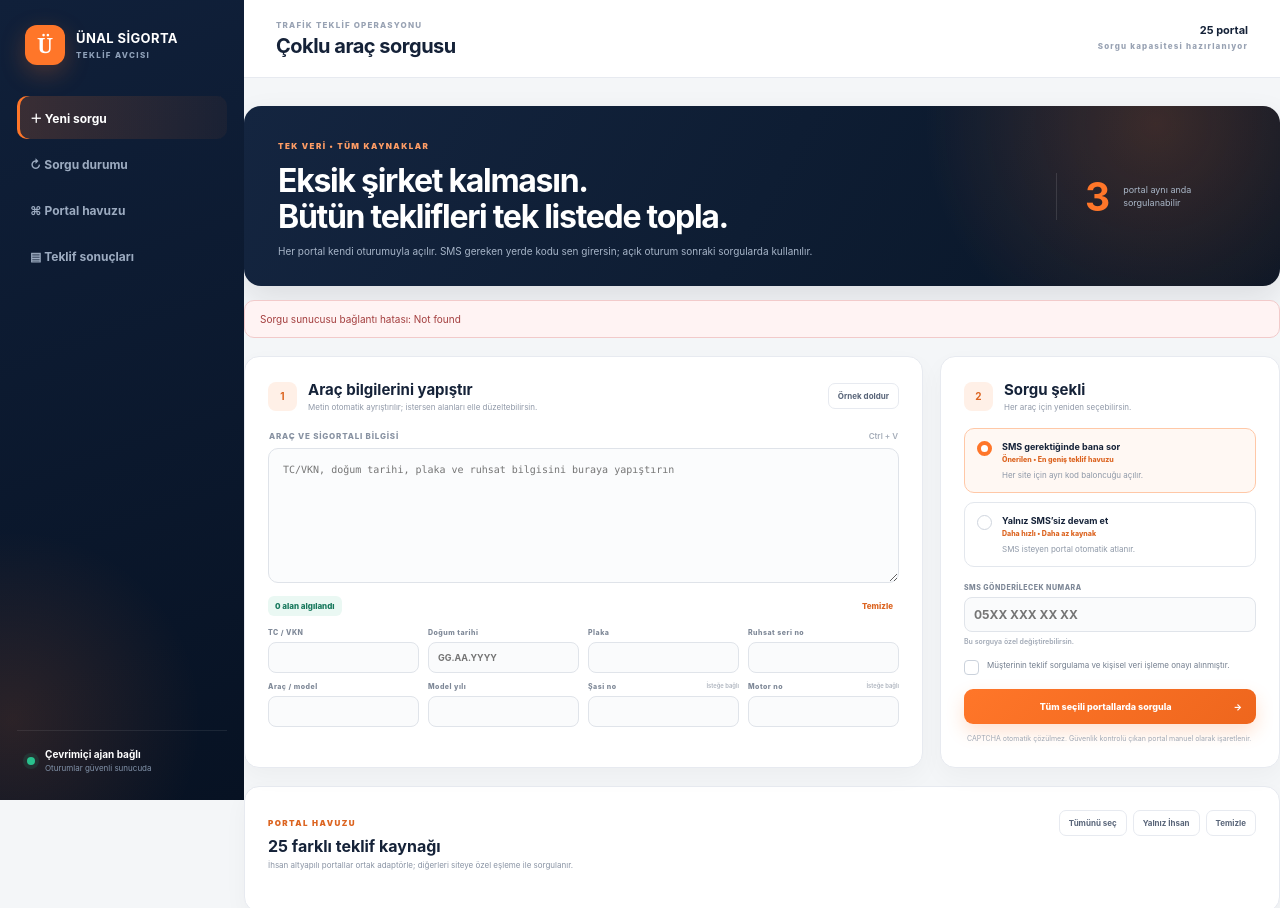
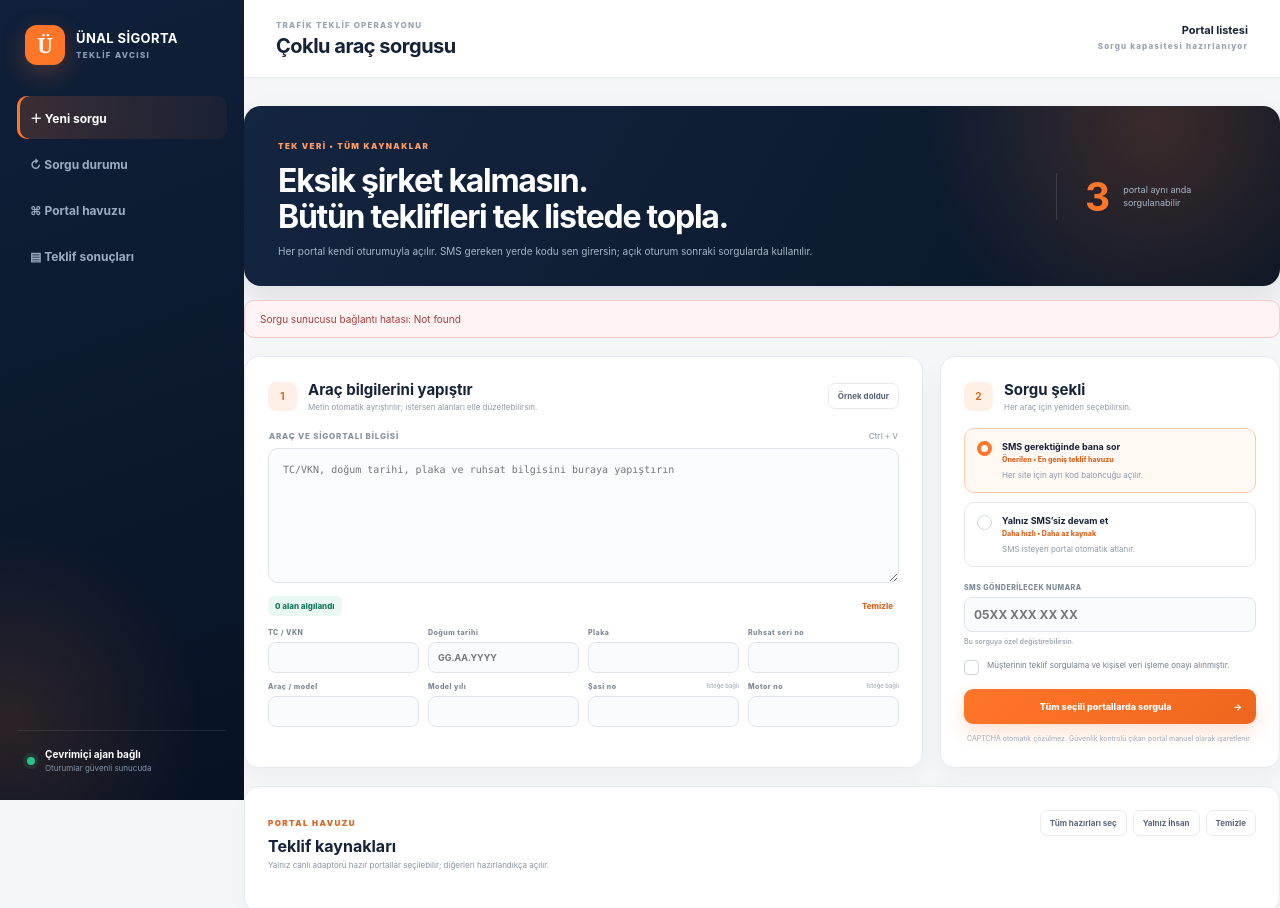
Before and after one commit to golfrokko/unal-teklif-ajani, a website: page public/index.html in a window 1280 px wide. Shown: the top 908 px of the page. Drawn offline with Linux system fonts and the light colour scheme; no server answers.

Commit message:
feat(adapter): update public/index.html

```diff
--- a/public/index.html
+++ b/public/index.html
@@ -21,7 +21,7 @@
   <main>
     <header>
       <div><span>TRAFİK TEKLİF OPERASYONU</span><h1>Çoklu araç sorgusu</h1></div>
-      <div class="header-meta"><b id="portal-count">25 portal</b><span id="max-concurrency">Sorgu kapasitesi hazırlanıyor</span></div>
+      <div class="header-meta"><b id="portal-count">Portal listesi</b><span id="max-concurrency">Sorgu kapasitesi hazırlanıyor</span></div>
     </header>
 
     <section class="hero">
@@ -72,7 +72,7 @@
     </section>
 
     <section class="card portal-section" id="portals">
-      <div class="section-head"><div><span class="eyebrow orange">PORTAL HAVUZU</span><h3>25 farklı teklif kaynağı</h3><p>İhsan altyapılı portallar ortak adaptörle; diğerleri siteye özel eşleme ile sorgulanır.</p></div><div class="portal-actions"><button id="select-all" type="button">Tümünü seç</button><button id="select-ihsan" type="button">Yalnız İhsan</button><button id="select-none" type="button">Temizle</button></div></div>
+      <div class="section-head"><div><span class="eyebrow orange">PORTAL HAVUZU</span><h3>Teklif kaynakları</h3><p>Yalnız canlı adaptörü hazır portallar seçilebilir; diğerleri hazırlandıkça açılır.</p></div><div class="portal-actions"><button id="select-all" type="button">Tüm hazırları seç</button><button id="select-ihsan" type="button">Yalnız İhsan</button><button id="select-none" type="button">Temizle</button></div></div>
       <div id="portal-groups" class="portal-groups"></div>
     </section>
 
```
